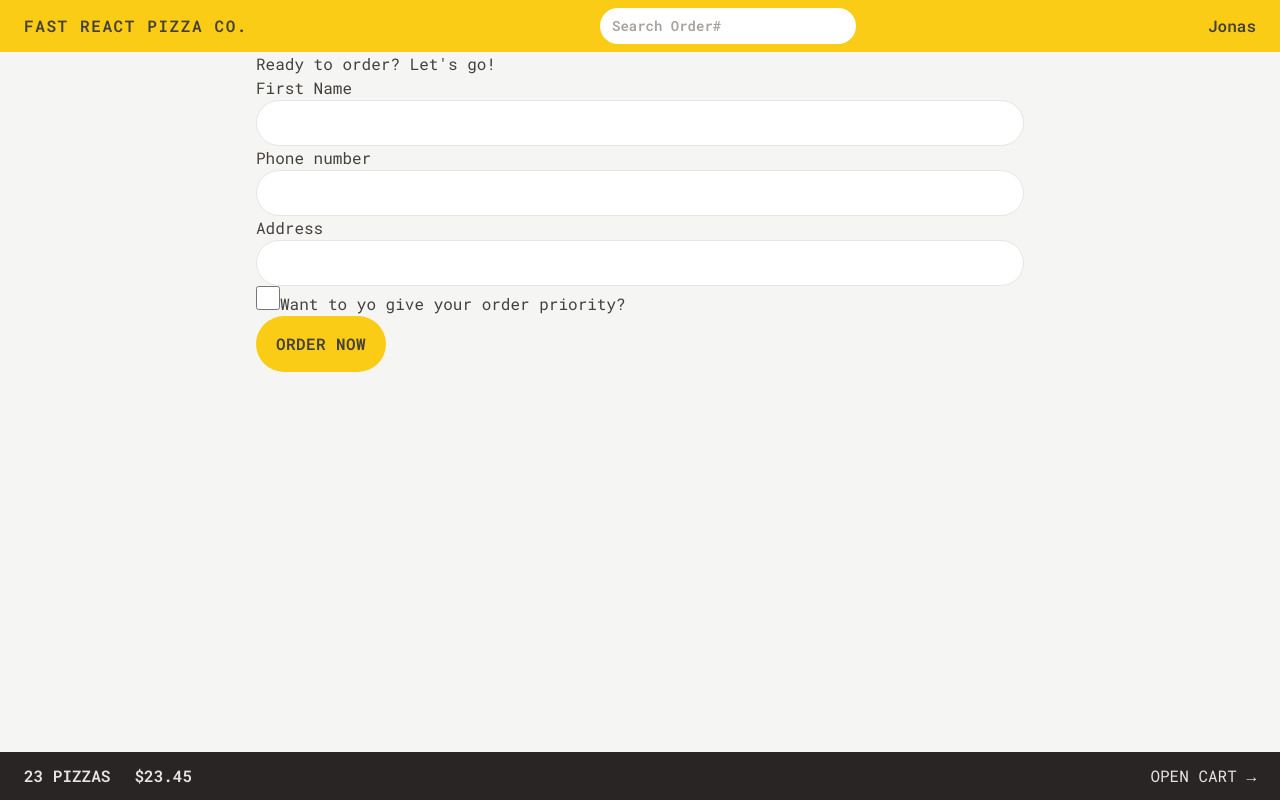
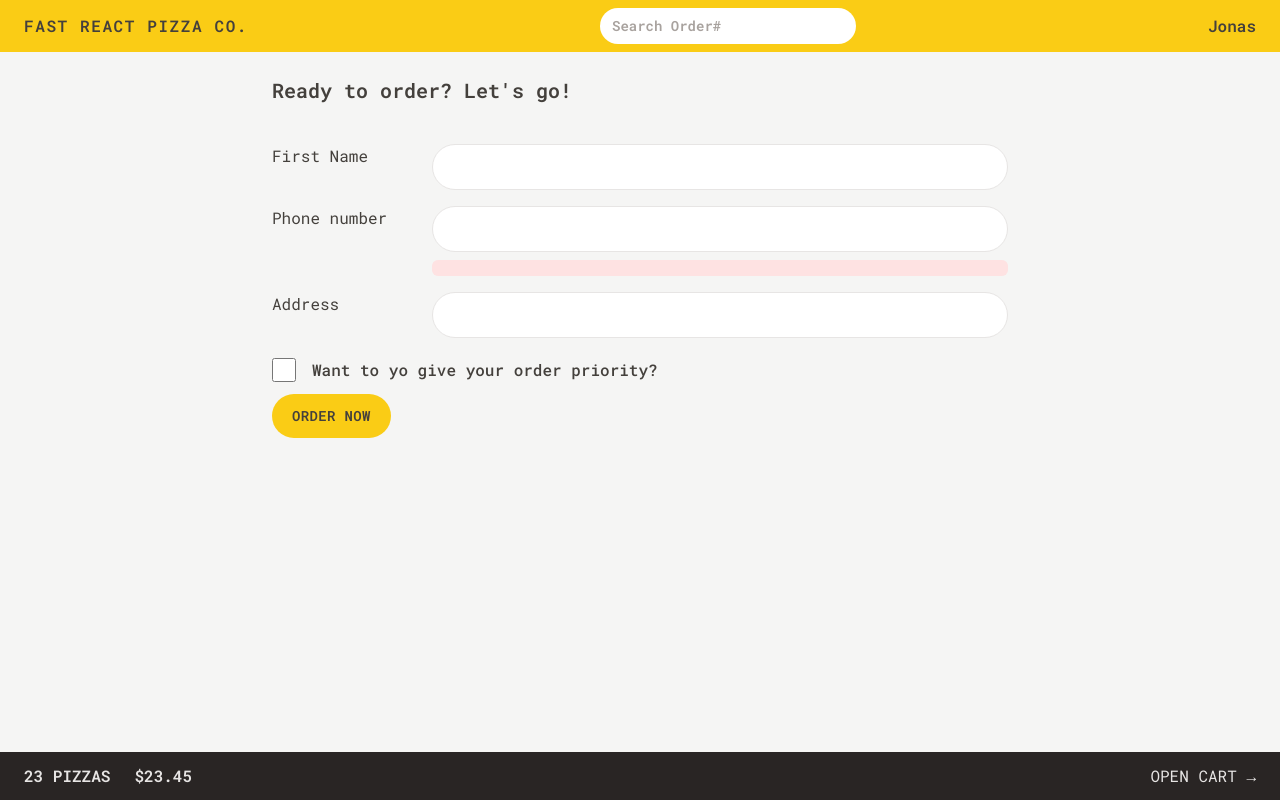
Before and after one commit to MahmoudAlkenzyy/21-Fast-React-Pizza, a React (Vite) app: page /order/new in a window 1280 px wide. Built offline with nearby package versions, Linux system fonts and the light colour scheme.

Commit message:
#finish styling by tailwind

```diff
--- a/package.json
+++ b/package.json
@@ -15,10 +15,12 @@
     "react-router-dom": "^6.21.2"
   },
   "devDependencies": {
+    "@babel/plugin-syntax-dynamic-import": "^7.8.3",
     "@types/react": "^18.2.15",
     "@types/react-dom": "^18.2.7",
     "@vitejs/plugin-react": "^4.0.3",
     "autoprefixer": "^10.4.17",
+    "concurrently": "^8.2.2",
     "eslint": "^8.56.0",
     "eslint-config-react-app": "^7.0.1",
     "eslint-plugin-react": "^7.32.2",
--- a/src/features/menu/Menu.jsx
+++ b/src/features/menu/Menu.jsx
@@ -6,7 +6,7 @@
   const menu = useLoaderData();
   // console.log(menu);
   return (
-        <ul>
+    <ul className="divide-y divide-stone-200 p-2 ">
       {menu.map((pizza) => {
         return <MenuItem pizza={pizza} key={pizza.id} />;
       })}
--- a/src/features/menu/MenuItem.jsx
+++ b/src/features/menu/MenuItem.jsx
@@ -1,19 +1,30 @@
 import { formatCurrency } from './../../utils/helpers';
+import Button from './../../ui/Button';
 function MenuItem({ pizza }) {
   const { id, name, unitPrice, ingredients, soldOut, imageUrl } = pizza;
 
   return (
-        <li>
-            <img src={imageUrl} alt={name} />
-            <div>
-                <p>{name}</p>
-                <p>{ingredients.join(', ')}</p>
-                <div>
+    <li className="flex gap-4 py-2">
+      <img
+        className={`h-24 ${soldOut ? 'opacity-70 grayscale' : ''}`}
+        src={imageUrl}
+        alt={name}
+      />
+      <div className="flex grow flex-col py-.5">
+        <p className="font-medium">{name}</p>
+        <p className="text-sm capitalize italic text-stone-500">
+          {ingredients.join(', ')}
+        </p>
+
+        <div className="mt-auto flex items-center justify-between">
           {!soldOut ? (
-                        <p>{formatCurrency(unitPrice)}</p>
+            <p className="text-sm ">{formatCurrency(unitPrice)}</p>
           ) : (
-                        <p>Sold out</p>
+            <p className="text-sm font-medium uppercase text-stone-800 ">
+              Sold out
+            </p>
           )}
+          <Button type="small">Add to cart</Button>
         </div>
       </div>
     </li>
--- a/src/features/order/CreateOrder.jsx
+++ b/src/features/order/CreateOrder.jsx
@@ -44,31 +44,31 @@
   const formErrors = useActionData();
 
   return (
-    <div>
-      <h2>Ready to order? Let's go!</h2>
+    <div className='px-4 py-6'>
+      <h2 className='text-xl font-semibold pb-8'>Ready to order? Let's go!</h2>
 
       <Form method="post">
-        <div>
-          <label>First Name</label>
-          <input className="input" type="text" name="customer" required />
+        <div className='flex flex-col sm:flex-row py-2 '>
+          <label className='sm:basis-40'>First Name</label>
+          <input className="input grow" type="text" name="customer" required />
         </div>
 
-        <div>
-          <label>Phone number</label>
-          <div>
-            <input className="input" type="tel" name="phone" required />
-          </div>
-        </div>
-        <p>{formErrors?.phone && formErrors.phone}</p>
-
-        <div>
-          <label>Address</label>
-          <div>
-            <input className="input" type="text" name="address" required />
+        <div className='flex flex-col sm:flex-row py-2 '>
+          <label className='sm:basis-40 '>Phone number</label>
+          <div className='grow'>
+            <input className="input w-full " type="tel" name="phone" required />
+        <p className='mt-2 text-red-700 bg-red-100 p-2 rounded-md text-sm'>{formErrors?.phone && formErrors.phone}</p>
           </div>
         </div>
 
-        <div>
+        <div className='flex flex-col sm:flex-row py-2 grow'>
+          <label className='sm:basis-40'>Address</label>
+          <div className='grow'>
+            <input className="input w-full" type="text" name="address" required />
+          </div>
+        </div>
+
+        <div className='flex items-center  gap-4 my-3'>
           <input
             type="checkbox"
             name="priority"
@@ -77,11 +77,11 @@
             // value={withPriority}
             // onChange={(e) => setWithPriority(e.target.checked)}
           />
-          <label htmlFor="priority">Want to yo give your order priority?</label>
+          <label className='font-medium' htmlFor="priority">Want to yo give your order priority?</label>
         </div>
 
         <div>
-          <Button disabled={isSubmitting}>
+          <Button type="primary" disabled={isSubmitting}>
             {isSubmitting ? 'Picking the order' : 'Order now'}
           </Button>
         </div>
--- a/src/features/order/Order.jsx
+++ b/src/features/order/Order.jsx
@@ -4,6 +4,7 @@
 
 import { useLoaderData } from 'react-router-dom';
 
+import OrderItem from './OrderItem';
 import {
     calcMinutesLeft,
     formatCurrency,
@@ -60,44 +61,52 @@
     const deliveryIn = calcMinutesLeft(estimatedDelivery);
 
     return (
-        <div>
-            <div>
-                <h2>Status</h2>
+        <div className='space-y-6 px-4 py-6'>
+            <div className='flex items-center justify-between'>
+                <h2 className=' font-bold'>Order ${id} Status</h2>
 
-                <div>
-                    {priority && <span>Priority</span>}
-                    <span>{status} order</span>
+                <div className='space-x-2'>
+                    {priority && <span className='bg-red-500  uppercase tracking-wider  text-red-50 rounded-full px-3 py-1 text-sm    '>Priority</span>}
+                    <span className='bg-green-500  uppercase tracking-wider  text-green-50 rounded-full px-3 py-1 text-sm    '>{status} order</span>
                 </div>
             </div>
 
-            <div>
-                <p>
+            <div className="flex flex-wrap items-center justify-between gap-2 bg-stone-200 px-6 py-5">
+        <p className="font-medium">
           {deliveryIn >= 0
-                        ? `Only ${calcMinutesLeft(
-                              estimatedDelivery
-                          )} minutes left 😃`
+            ? `Only ${calcMinutesLeft(estimatedDelivery)} minutes left 😃`
             : 'Order should have arrived'}
         </p>
-                <p>(Estimated delivery: {formatDate(estimatedDelivery)})</p>
+        <p className="text-xs text-stone-500">
+          (Estimated delivery: {formatDate(estimatedDelivery)})
+        </p>
       </div>
 
-            <div>
-                <p>Price pizza: {formatCurrency(orderPrice)}</p>
+      <ul className="dive-stone-200 divide-y border-b border-t">
+        {cart.map((item) => (
+          <OrderItem item={item} key={item.id} />
+        ))}
+      </ul>
+
+      <div className="space-y-2 bg-stone-200 px-6 py-5">
+        <p className="text-sm font-medium text-stone-600">
+          Price pizza: {formatCurrency(orderPrice)}
+        </p>
         {priority && (
-                    <p>Price priority: {formatCurrency(priorityPrice)}</p>
+          <p className="text-sm font-medium text-stone-600">
+            Price priority: {formatCurrency(priorityPrice)}
+          </p>
         )}
-                <p>
-                    To pay on delivery:{' '}
-                    {formatCurrency(orderPrice + priorityPrice)}
+        <p className="font-bold">
+          To pay on delivery: {formatCurrency(orderPrice + priorityPrice)}
         </p>
       </div>
     </div>
   );
 }
+
 export async function loader({ params }) {
   const order = await getOrder(params.orderId);
-    // console.log(order);
   return order;
 }
-
 export default Order;
--- a/src/features/user/CreateUser.jsx
+++ b/src/features/user/CreateUser.jsx
@@ -1,11 +1,11 @@
-import { useState } from 'react';
-import Button from '../../ui/Button';
+import { useState } from 'react'
+import Button from '../../ui/Button'
 
 function CreateUser() {
-  const [username, setUsername] = useState('');
+    const [username, setUsername] = useState('')
 
     function handleSubmit(e) {
-    e.preventDefault();
+        e.preventDefault()
     }
 
     return (
@@ -24,11 +24,11 @@
 
             {username !== '' && (
                 <div>
-          <Button>Start ordering</Button>
+                    <Button type="primary">Start ordering</Button>
                 </div>
             )}
         </form>
-  );
+    )
 }
 
-export default CreateUser;
+export default CreateUser
--- a/src/index.css
+++ b/src/index.css
@@ -4,7 +4,7 @@
 
 @layer components {
   .input {
-    @apply w-full rounded-full border border-stone-200 px-3 py-2 text-sm transition-all duration-300 placeholder:text-stone-400 focus:outline-none focus:ring focus:ring-yellow-400 focus-visible:outline-none md:px-4 md:py-3;
+    @apply  rounded-full border border-stone-200 px-3 py-2 text-sm transition-all duration-300 placeholder:text-stone-400 focus:outline-none focus:ring focus:ring-yellow-400 focus-visible:outline-none md:px-4 md:py-3;
   }
 
   /* https://dev.to/afif/i-made-100-css-loaders-for-your-next-project-4eje */
--- a/src/ui/Button.jsx
+++ b/src/ui/Button.jsx
@@ -1,16 +1,25 @@
 import { Link } from 'react-router-dom';
-const className =
-  'inline-block rounded-full bg-yellow-400  px-4 py-3 sm:px-5 sm:py-4 font-semibold uppercase tracking-wide transition-colors hover:bg-yellow-300 focus:bg-yellow-300 focus:outline-none focus:ring focus:ring-yellow-300 focus:ring-offset-2 disabled:cursor-not-allowed';
-function Button({ children, disabled, to }) {
+// const className =
+//   'inline-block rounded-full bg-yellow-400  px-4 py-3 sm:px-5 sm:py-4 font-semibold uppercase tracking-wide transition-colors hover:bg-yellow-300 focus:bg-yellow-300 focus:outline-none focus:ring focus:ring-yellow-300 focus:ring-offset-2 disabled:cursor-not-allowed';
+
+function Button({ children, disabled, to, type }) {
+  const base ='inline-block text-sm rounded-full bg-yellow-400  font-semibold uppercase tracking-wide transition-colors hover:bg-yellow-300 focus:bg-yellow-300 focus:outline-none focus:ring focus:ring-yellow-300 focus:ring-offset-2 disabled:cursor-not-allowed';
+  const style = {
+    primary: base + ' py-3 px-5',
+    small: base + ' px-3 py-2 text-xs',
+    secondary:
+      'inline-block text-sm rounded-full border-2 border-stone-300 font-semibold uppercase tracking-wide text-stone-400 transition-colors duration-300 hover:bg-stone-300 hover:text-stone-800 focus:bg-stone-300 focus:text-stone-800 focus:outline-none focus:ring focus:ring-stone-200 focus:ring-offset-2 disabled:cursor-not-allowed px-4 py-2.5 md:px-6 md:py-3.5',
+
+  }
+  console.log(style['primary'])
   if (to)
     return (
-      <Link to={to} className={className}>
-        {' '}
+      <Link to={to} className={style[type]}>
         {children}
       </Link>
     );
   return (
-    <button className={className} disabled={disabled}>
+    <button className={style[type]} disabled={disabled}>
       {children}
     </button>
   );
--- a/tailwind.config.js
+++ b/tailwind.config.js
@@ -6,10 +6,12 @@
     fontFamily: {
       sans: 'Roboto Mono, monospace',
     },
+
     extend: {
-      height: {
-        screen: '100dvh',
+      fontSize: {
+        huge: ['80rem', { lineHeight: '1' }],
       },
+
     },
   },
   plugins: [],
```
Also changed, not shown: index.html (+2 -2 lines), prettier.config.cjs (+8 -6 lines), 1 other file (tests, documents, lock files or other folders). Lines whose indentation alone changed are shown as unchanged.
